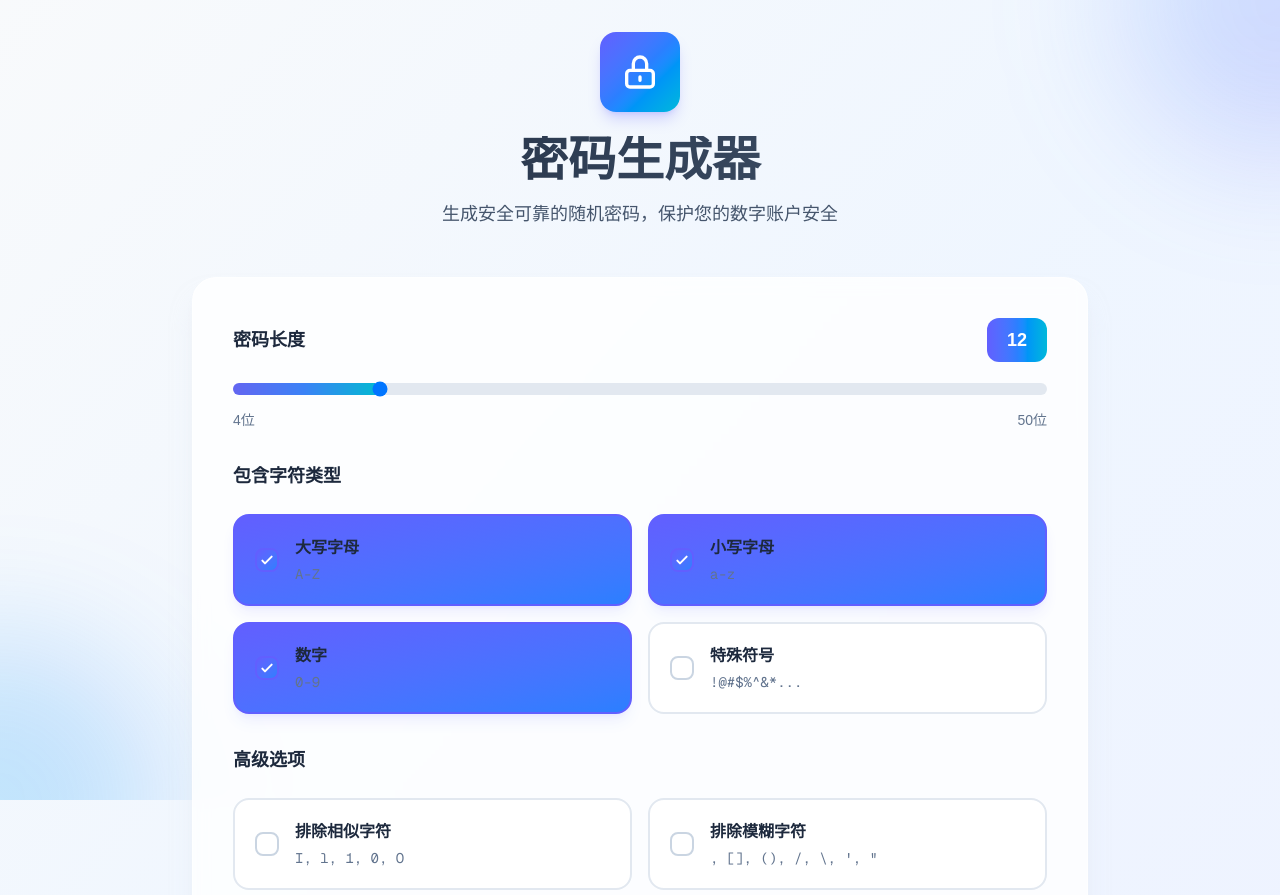
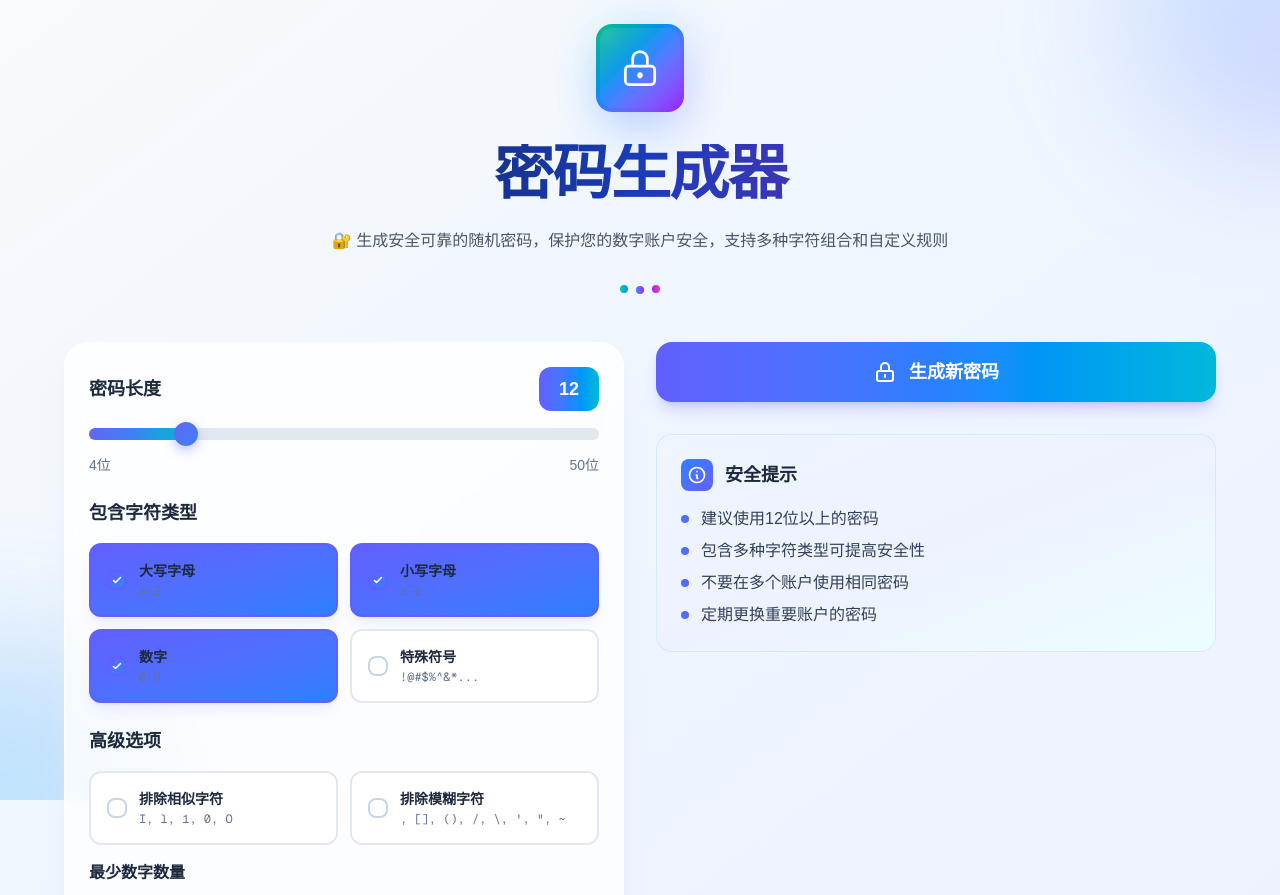
Before and after one commit to frankfyb/amtools, a Next.js app: page /tools/password-generator in a window 1280 px wide. Shown: the top 895 px of the page. Built offline with nearby package versions, Linux system fonts and the light colour scheme.

Commit message:
优化了首页和工具界面ui内容

```diff
--- a/src/app/tools/password-generator/page.tsx
+++ b/src/app/tools/password-generator/page.tsx
@@ -218,31 +218,66 @@ export default function PasswordGenerator() {
         <div className="absolute -bottom-40 -left-40 w-80 h-80 bg-gradient-to-tr from-cyan-400/20 to-blue-600/20 rounded-full blur-3xl"></div>
       </div>
 
-      <div className="relative z-10 py-4 sm:py-8 px-4">
-        <div className="max-w-4xl mx-auto">
-          {/* 页面标题 */}
-          <div className="text-center mb-8 sm:mb-12">
-            <div className="inline-flex items-center justify-center w-16 h-16 sm:w-20 sm:h-20 bg-gradient-to-br from-indigo-500 via-blue-500 to-cyan-500 rounded-2xl mb-4 sm:mb-6 shadow-lg shadow-indigo-500/25">
-              <svg className="w-8 h-8 sm:w-10 sm:h-10 text-white" fill="none" stroke="currentColor" viewBox="0 0 24 24">
-                <path strokeLinecap="round" strokeLinejoin="round" strokeWidth={2} d="M12 15v2m-6 4h12a2 2 0 002-2v-6a2 2 0 00-2-2H6a2 2 0 00-2 2v6a2 2 0 002 2zm10-10V7a4 4 0 00-8 0v4h8z" />
+      <div className="relative z-10 py-2 sm:py-4 lg:py-6 px-4">
+        <div className="max-w-6xl mx-auto">
+          {/* 页面标题 - 优化PC端间距 */}
+          <div className="text-center mb-6 sm:mb-8 lg:mb-12">
+            {/* 图标容器 - 使用更现代的设计 */}
+            <div className="relative inline-flex items-center justify-center mb-4 sm:mb-6 lg:mb-8">
+              {/* 背景光晕效果 */}
+              <div className="absolute inset-0 w-16 h-16 sm:w-20 sm:h-20 lg:w-24 lg:h-24 bg-gradient-to-br from-emerald-400/20 via-blue-500/20 to-purple-600/20 rounded-3xl blur-xl animate-pulse"></div>
+
+              {/* 主图标容器 */}
+              <div className="relative w-14 h-14 sm:w-18 sm:h-18 lg:w-22 lg:h-22 bg-gradient-to-br from-emerald-500 via-blue-500 to-purple-600 rounded-2xl shadow-2xl shadow-blue-500/25 flex items-center justify-center transform hover:scale-105 transition-all duration-300">
+                {/* 内层装饰 */}
+                <div className="absolute inset-1 bg-gradient-to-br from-white/10 to-transparent rounded-xl"></div>
+
+                {/* 锁图标 - 使用更精美的设计 */}
+                <svg className="w-7 h-7 sm:w-9 sm:h-9 lg:w-11 lg:h-11 text-white relative z-10" fill="none" stroke="currentColor" viewBox="0 0 24 24">
+                  <path strokeLinecap="round" strokeLinejoin="round" strokeWidth={1.5} d="M12 15v2m-6 4h12a2 2 0 002-2v-6a2 2 0 00-2-2H6a2 2 0 00-2 2v6a2 2 0 002 2zm10-10V7a4 4 0 00-8 0v4h8z" />
+                  {/* 添加钥匙孔装饰 */}
+                  <circle cx="12" cy="16" r="1" fill="currentColor" />
                 </svg>
+
+                {/* 闪光效果 */}
+                <div className="absolute top-2 left-2 w-2 h-2 bg-white/40 rounded-full blur-sm"></div>
               </div>
-            <h1 className="text-3xl sm:text-4xl lg:text-5xl font-bold bg-gradient-to-r from-slate-800 via-slate-700 to-slate-600 bg-clip-text text-transparent mb-3 sm:mb-4">
+            </div>
+
+            {/* 标题 - 使用更优雅的渐变和字体 */}
+            <h1 className="text-3xl sm:text-4xl lg:text-5xl xl:text-6xl font-extrabold bg-gradient-to-r from-gray-900 via-blue-800 to-purple-800 bg-clip-text text-transparent mb-3 sm:mb-4 lg:mb-6 tracking-tight">
+              <span className="inline-block transform hover:scale-105 transition-transform duration-300">
                 密码生成器
+              </span>
             </h1>
-            <p className="text-base sm:text-lg text-slate-600 max-w-2xl mx-auto leading-relaxed px-4">
-              生成安全可靠的随机密码，保护您的数字账户安全
+
+            {/* 副标题 - 一行显示，字体适中 */}
+            <div className="max-w-4xl mx-auto px-4">
+              <p className="text-sm sm:text-base text-gray-600 leading-relaxed">
+                🔐 生成安全可靠的随机密码，保护您的数字账户安全，支持多种字符组合和自定义规则
               </p>
             </div>
 
-          <div className="bg-white/80 backdrop-blur-sm rounded-2xl sm:rounded-3xl shadow-xl shadow-slate-200/50 border border-white/50 p-4 sm:p-8 lg:p-10">
+            {/* 装饰性元素 */}
+            <div className="flex items-center justify-center mt-4 sm:mt-6 lg:mt-8 space-x-2">
+              <div className="w-2 h-2 bg-gradient-to-r from-emerald-400 to-blue-500 rounded-full animate-bounce"></div>
+              <div className="w-2 h-2 bg-gradient-to-r from-blue-500 to-purple-600 rounded-full animate-bounce" style={{animationDelay: '0.1s'}}></div>
+              <div className="w-2 h-2 bg-gradient-to-r from-purple-600 to-pink-500 rounded-full animate-bounce" style={{animationDelay: '0.2s'}}></div>
+            </div>
+          </div>
+
+          {/* PC端使用两列布局，移动端保持单列 */}
+          <div className="grid grid-cols-1 md:grid-cols-2 gap-4 md:gap-6 lg:gap-8">
+            {/* 左列：配置选项 */}
+            <div className="lg:sticky lg:top-4 lg:h-fit">
+              <div className="bg-white/80 backdrop-blur-sm rounded-2xl sm:rounded-3xl shadow-xl shadow-slate-200/50 border border-white/50 p-3 sm:p-6 lg:p-6">
                 {/* 密码长度设置 */}
-            <div className="mb-6 sm:mb-8">
-              <div className="flex flex-col sm:flex-row sm:items-center sm:justify-between mb-4 gap-2">
-                <label className="text-lg font-semibold text-slate-800">
+                <div className="mb-4 sm:mb-6">
+                  <div className="flex flex-col sm:flex-row sm:items-center sm:justify-between mb-3 gap-2">
+                    <label className="text-base lg:text-lg font-semibold text-slate-800">
                       密码长度
                     </label>
-                <div className="bg-gradient-to-r from-indigo-500 via-blue-500 to-cyan-500 text-white px-3 py-1.5 sm:px-4 sm:py-2 rounded-xl font-bold text-base sm:text-lg min-w-[60px] text-center">
+                    <div className="bg-gradient-to-r from-indigo-500 via-blue-500 to-cyan-500 text-white px-3 py-1.5 sm:px-4 sm:py-2 rounded-xl font-bold text-sm sm:text-base lg:text-lg min-w-[60px] text-center">
                       {config.length}
                     </div>
                   </div>
@@ -258,7 +293,7 @@ export default function PasswordGenerator() {
                         background: `linear-gradient(to right, #6366f1 0%, #3b82f6 ${(config.length - 4) / 46 * 50}%, #06b6d4 ${(config.length - 4) / 46 * 100}%, #e2e8f0 ${(config.length - 4) / 46 * 100}%, #e2e8f0 100%)`
                       }}
                     />
-                <div className="flex justify-between text-sm text-slate-500 mt-2">
+                    <div className="flex justify-between text-xs sm:text-sm text-slate-500 mt-2">
                       <span className="font-medium">4位</span>
                       <span className="font-medium">50位</span>
                     </div>
@@ -266,12 +301,12 @@ export default function PasswordGenerator() {
                 </div>
 
                 {/* 字符类型选择 */}
-            <div className="mb-6 sm:mb-8">
-              <label className="block text-lg font-semibold text-slate-800 mb-4 sm:mb-6">
+                <div className="mb-4 sm:mb-6">
+                  <label className="block text-base lg:text-lg font-semibold text-slate-800 mb-3 sm:mb-4">
                     包含字符类型
                   </label>
-              <div className="grid grid-cols-1 sm:grid-cols-2 gap-3 sm:gap-4">
-                <label className={`group relative flex items-center p-4 sm:p-5 border-2 rounded-xl sm:rounded-2xl cursor-pointer transition-all duration-300 ${
+                  <div className="grid grid-cols-1 sm:grid-cols-2 lg:grid-cols-1 xl:grid-cols-2 gap-2 sm:gap-3">
+                    <label className={`group relative flex items-center p-3 sm:p-4 border-2 rounded-xl cursor-pointer transition-all duration-300 ${
                       config.includeUppercase
                         ? 'border-indigo-500 bg-gradient-to-br from-indigo-500 to-blue-500 shadow-lg shadow-indigo-500/10'
                         : 'border-slate-200 bg-white hover:border-slate-300 hover:shadow-md'
@@ -282,24 +317,24 @@ export default function PasswordGenerator() {
                         onChange={(e) => updateConfig('includeUppercase', e.target.checked)}
                         className="sr-only"
                       />
-                  <div className={`flex-shrink-0 w-5 h-5 sm:w-6 sm:h-6 rounded-lg border-2 mr-3 sm:mr-4 flex items-center justify-center transition-all duration-300 ${
+                      <div className={`flex-shrink-0 w-4 h-4 sm:w-5 sm:h-5 rounded-lg border-2 mr-3 flex items-center justify-center transition-all duration-300 ${
                         config.includeUppercase
                           ? 'border-indigo-500 bg-gradient-to-br from-indigo-500 to-blue-500'
                           : 'border-slate-300 bg-white group-hover:border-slate-400'
                       }`}>
                         {config.includeUppercase && (
-                      <svg className="w-3 h-3 sm:w-4 sm:h-4 text-white" fill="none" stroke="currentColor" viewBox="0 0 24 24">
+                          <svg className="w-2.5 h-2.5 sm:w-3 sm:h-3 text-white" fill="none" stroke="currentColor" viewBox="0 0 24 24">
                             <path strokeLinecap="round" strokeLinejoin="round" strokeWidth={3} d="M5 13l4 4L19 7" />
                           </svg>
                         )}
                       </div>
                       <div className="flex-1">
-                    <div className="font-semibold text-slate-800 mb-1 text-sm sm:text-base">大写字母</div>
-                    <div className="text-xs sm:text-sm text-slate-500 font-mono">A-Z</div>
+                        <div className="font-semibold text-slate-800 mb-0.5 text-xs sm:text-sm">大写字母</div>
+                        <div className="text-xs text-slate-500 font-mono">A-Z</div>
                       </div>
                     </label>
 
-                <label className={`group relative flex items-center p-4 sm:p-5 border-2 rounded-xl sm:rounded-2xl cursor-pointer transition-all duration-300 ${
+                    <label className={`group relative flex items-center p-3 sm:p-4 border-2 rounded-xl cursor-pointer transition-all duration-300 ${
                       config.includeLowercase
                         ? 'border-indigo-500 bg-gradient-to-br from-indigo-500 to-blue-500 shadow-lg shadow-indigo-500/10'
                         : 'border-slate-200 bg-white hover:border-slate-300 hover:shadow-md'
@@ -310,24 +345,24 @@ export default function PasswordGenerator() {
                         onChange={(e) => updateConfig('includeLowercase', e.target.checked)}
                         className="sr-only"
                       />
-                  <div className={`flex-shrink-0 w-5 h-5 sm:w-6 sm:h-6 rounded-lg border-2 mr-3 sm:mr-4 flex items-center justify-center transition-all duration-300 ${
+                      <div className={`flex-shrink-0 w-4 h-4 sm:w-5 sm:h-5 rounded-lg border-2 mr-3 flex items-center justify-center transition-all duration-300 ${
                         config.includeLowercase
                           ? 'border-indigo-500 bg-gradient-to-br from-indigo-500 to-blue-500'
                           : 'border-slate-300 bg-white group-hover:border-slate-400'
                       }`}>
                         {config.includeLowercase && (
-                      <svg className="w-3 h-3 sm:w-4 sm:h-4 text-white" fill="none" stroke="currentColor" viewBox="0 0 24 24">
+                          <svg className="w-2.5 h-2.5 sm:w-3 sm:h-3 text-white" fill="none" stroke="currentColor" viewBox="0 0 24 24">
                             <path strokeLinecap="round" strokeLinejoin="round" strokeWidth={3} d="M5 13l4 4L19 7" />
                           </svg>
                         )}
                       </div>
                       <div className="flex-1">
-                    <div className="font-semibold text-slate-800 mb-1 text-sm sm:text-base">小写字母</div>
-                    <div className="text-xs sm:text-sm text-slate-500 font-mono">a-z</div>
+                        <div className="font-semibold text-slate-800 mb-0.5 text-xs sm:text-sm">小写字母</div>
+                        <div className="text-xs text-slate-500 font-mono">a-z</div>
                       </div>
                     </label>
 
-                <label className={`group relative flex items-center p-4 sm:p-5 border-2 rounded-xl sm:rounded-2xl cursor-pointer transition-all duration-300 ${
+                    <label className={`group relative flex items-center p-3 sm:p-4 border-2 rounded-xl cursor-pointer transition-all duration-300 ${
                       config.includeNumbers
                         ? 'border-indigo-500 bg-gradient-to-br from-indigo-500 to-blue-500 shadow-lg shadow-indigo-500/10'
                         : 'border-slate-200 bg-white hover:border-slate-300 hover:shadow-md'
@@ -338,24 +373,24 @@ export default function PasswordGenerator() {
                         onChange={(e) => updateConfig('includeNumbers', e.target.checked)}
                         className="sr-only"
                       />
-                  <div className={`flex-shrink-0 w-5 h-5 sm:w-6 sm:h-6 rounded-lg border-2 mr-3 sm:mr-4 flex items-center justify-center transition-all duration-300 ${
+                      <div className={`flex-shrink-0 w-4 h-4 sm:w-5 sm:h-5 rounded-lg border-2 mr-3 flex items-center justify-center transition-all duration-300 ${
                         config.includeNumbers
                           ? 'border-indigo-500 bg-gradient-to-br from-indigo-500 to-blue-500'
                           : 'border-slate-300 bg-white group-hover:border-slate-400'
                       }`}>
                         {config.includeNumbers && (
-                      <svg className="w-3 h-3 sm:w-4 sm:h-4 text-white" fill="none" stroke="currentColor" viewBox="0 0 24 24">
+                          <svg className="w-2.5 h-2.5 sm:w-3 sm:h-3 text-white" fill="none" stroke="currentColor" viewBox="0 0 24 24">
                             <path strokeLinecap="round" strokeLinejoin="round" strokeWidth={3} d="M5 13l4 4L19 7" />
                           </svg>
                         )}
                       </div>
                       <div className="flex-1">
-                    <div className="font-semibold text-slate-800 mb-1 text-sm sm:text-base">数字</div>
-                    <div className="text-xs sm:text-sm text-slate-500 font-mono">0-9</div>
+                        <div className="font-semibold text-slate-800 mb-0.5 text-xs sm:text-sm">数字</div>
+                        <div className="text-xs text-slate-500 font-mono">0-9</div>
                       </div>
                     </label>
 
-                <label className={`group relative flex items-center p-4 sm:p-5 border-2 rounded-xl sm:rounded-2xl cursor-pointer transition-all duration-300 ${
+                    <label className={`group relative flex items-center p-3 sm:p-4 border-2 rounded-xl cursor-pointer transition-all duration-300 ${
                       config.includeSymbols
                         ? 'border-indigo-500 bg-gradient-to-br from-indigo-500 to-blue-500 shadow-lg shadow-indigo-500/10'
                         : 'border-slate-200 bg-white hover:border-slate-300 hover:shadow-md'
@@ -366,34 +401,34 @@ export default function PasswordGenerator() {
                         onChange={(e) => updateConfig('includeSymbols', e.target.checked)}
                         className="sr-only"
                       />
-                  <div className={`flex-shrink-0 w-5 h-5 sm:w-6 sm:h-6 rounded-lg border-2 mr-3 sm:mr-4 flex items-center justify-center transition-all duration-300 ${
+                      <div className={`flex-shrink-0 w-4 h-4 sm:w-5 sm:h-5 rounded-lg border-2 mr-3 flex items-center justify-center transition-all duration-300 ${
                         config.includeSymbols
                           ? 'border-indigo-500 bg-gradient-to-br from-indigo-500 to-blue-500'
                           : 'border-slate-300 bg-white group-hover:border-slate-400'
                       }`}>
                         {config.includeSymbols && (
-                      <svg className="w-3 h-3 sm:w-4 sm:h-4 text-white" fill="none" stroke="currentColor" viewBox="0 0 24 24">
+                          <svg className="w-2.5 h-2.5 sm:w-3 sm:h-3 text-white" fill="none" stroke="currentColor" viewBox="0 0 24 24">
                             <path strokeLinecap="round" strokeLinejoin="round" strokeWidth={3} d="M5 13l4 4L19 7" />
                           </svg>
                         )}
                       </div>
                       <div className="flex-1">
-                    <div className="font-semibold text-slate-800 mb-1 text-sm sm:text-base">特殊符号</div>
-                    <div className="text-xs sm:text-sm text-slate-500 font-mono">!@#$%^&*...</div>
+                        <div className="font-semibold text-slate-800 mb-0.5 text-xs sm:text-sm">特殊符号</div>
+                        <div className="text-xs text-slate-500 font-mono">!@#$%^&*...</div>
                       </div>
                     </label>
                   </div>
                 </div>
 
                 {/* 高级选项 */}
-            <div className="mb-6 sm:mb-8">
-              <label className="block text-lg font-semibold text-slate-800 mb-4 sm:mb-6">
+                <div className="mb-0">
+                  <label className="block text-base lg:text-lg font-semibold text-slate-800 mb-3 sm:mb-4">
                     高级选项
                   </label>
 
                   {/* 排除选项 */}
-              <div className="grid grid-cols-1 sm:grid-cols-2 gap-3 sm:gap-4 mb-4 sm:mb-6">
-                <label className={`group relative flex items-center p-4 sm:p-5 border-2 rounded-xl sm:rounded-2xl cursor-pointer transition-all duration-300 ${
+                  <div className="grid grid-cols-1 sm:grid-cols-2 lg:grid-cols-1 xl:grid-cols-2 gap-2 sm:gap-3 mb-3 sm:mb-4">
+                    <label className={`group relative flex items-center p-3 sm:p-4 border-2 rounded-xl cursor-pointer transition-all duration-300 ${
                       config.excludeSimilar
                         ? 'border-amber-500 bg-gradient-to-br from-amber-500 to-orange-500 shadow-lg shadow-amber-500/10'
                         : 'border-slate-200 bg-white hover:border-slate-300 hover:shadow-md'
@@ -404,24 +439,24 @@ export default function PasswordGenerator() {
                         onChange={(e) => updateConfig('excludeSimilar', e.target.checked)}
                         className="sr-only"
                       />
-                  <div className={`flex-shrink-0 w-5 h-5 sm:w-6 sm:h-6 rounded-lg border-2 mr-3 sm:mr-4 flex items-center justify-center transition-all duration-300 ${
+                      <div className={`flex-shrink-0 w-4 h-4 sm:w-5 sm:h-5 rounded-lg border-2 mr-3 flex items-center justify-center transition-all duration-300 ${
                         config.excludeSimilar
                           ? 'border-amber-500 bg-gradient-to-br from-amber-500 to-orange-500'
                           : 'border-slate-300 bg-white group-hover:border-slate-400'
                       }`}>
                         {config.excludeSimilar && (
-                      <svg className="w-3 h-3 sm:w-4 sm:h-4 text-white" fill="none" stroke="currentColor" viewBox="0 0 24 24">
+                          <svg className="w-2.5 h-2.5 sm:w-3 sm:h-3 text-white" fill="none" stroke="currentColor" viewBox="0 0 24 24">
                           <path strokeLinecap="round" strokeLinejoin="round" strokeWidth={3} d="M5 13l4 4L19 7" />
                           </svg>
                         )}
                       </div>
                       <div className="flex-1">
-                    <div className="font-semibold text-slate-800 mb-1 text-sm sm:text-base">排除相似字符</div>
-                    <div className="text-xs sm:text-sm text-slate-500 font-mono">I, l, 1, 0, O</div>
+                        <div className="font-semibold text-slate-800 mb-0.5 text-xs sm:text-sm">排除相似字符</div>
+                        <div className="text-xs text-slate-500 font-mono">I, l, 1, 0, O</div>
                       </div>
                     </label>
 
-                <label className={`group relative flex items-center p-4 sm:p-5 border-2 rounded-xl sm:rounded-2xl cursor-pointer transition-all duration-300 ${
+                    <label className={`group relative flex items-center p-3 sm:p-4 border-2 rounded-xl cursor-pointer transition-all duration-300 ${
                       config.excludeAmbiguous
                         ? 'border-amber-500 bg-gradient-to-br from-amber-500 to-orange-500 shadow-lg shadow-amber-500/10'
                         : 'border-slate-200 bg-white hover:border-slate-300 hover:shadow-md'
@@ -432,20 +467,20 @@ export default function PasswordGenerator() {
                         onChange={(e) => updateConfig('excludeAmbiguous', e.target.checked)}
                         className="sr-only"
                       />
-                  <div className={`flex-shrink-0 w-5 h-5 sm:w-6 sm:h-6 rounded-lg border-2 mr-3 sm:mr-4 flex items-center justify-center transition-all duration-300 ${
+                      <div className={`flex-shrink-0 w-4 h-4 sm:w-5 sm:h-5 rounded-lg border-2 mr-3 flex items-center justify-center transition-all duration-300 ${
                         config.excludeAmbiguous
                           ? 'border-amber-500 bg-gradient-to-br from-amber-500 to-orange-500'
                           : 'border-slate-300 bg-white group-hover:border-slate-400'
                       }`}>
                         {config.excludeAmbiguous && (
-                      <svg className="w-3 h-3 sm:w-4 sm:h-4 text-white" fill="none" stroke="currentColor" viewBox="0 0 24 24">
+                          <svg className="w-2.5 h-2.5 sm:w-3 sm:h-3 text-white" fill="none" stroke="currentColor" viewBox="0 0 24 24">
                           <path strokeLinecap="round" strokeLinejoin="round" strokeWidth={3} d="M5 13l4 4L19 7" />
                           </svg>
                         )}
                       </div>
                       <div className="flex-1">
-                    <div className="font-semibold text-slate-800 mb-1 text-sm sm:text-base">排除模糊字符</div>
-                    <div className="text-xs sm:text-sm text-slate-500 font-mono">{}, [], (), /, \, &apos;, &quot;</div>
+                        <div className="font-semibold text-slate-800 mb-0.5 text-xs sm:text-sm">排除模糊字符</div>
+                        <div className="text-xs text-slate-500 font-mono">{}, [], (), /, \, &apos;, &quot;, ~</div>
                       </div>
                     </label>
                   </div>
@@ -470,7 +505,7 @@ export default function PasswordGenerator() {
               )}
 
               {/* 最少字符数量 */}
-              <div className="grid grid-cols-1 sm:grid-cols-2 gap-4 sm:gap-6">
+              <div className="grid grid-cols-1 gap-4 sm:gap-6">
                 {config.includeNumbers && (
                   <div>
                     <label className="block text-base font-semibold text-slate-800 mb-2 sm:mb-3">
@@ -514,7 +549,10 @@ export default function PasswordGenerator() {
                 )}
             </div>
           </div>
-
+        </div>
+      </div>
+                {/* 右列：密码生成和显示 */}
+          <div className="mt-6 md:mt-0">
               {/* 生成按钮 */}
             <div className="mb-6 sm:mb-8">
               <button
@@ -654,8 +692,6 @@ export default function PasswordGenerator() {
     </div>
   </div>
   </div>
-  )
-}
 
       <style jsx>{`
         .animate-fade-in {
@@ -754,3 +790,6 @@ export default function PasswordGenerator() {
           box-shadow: 0 4px 12px rgba(16, 185, 129, 0.6);
         }
       `}</style>
+    </div>
+  )
+}
```
Also changed, not shown: src/app/page.tsx (+2 -6 lines). Lines whose indentation alone changed are shown as unchanged.
